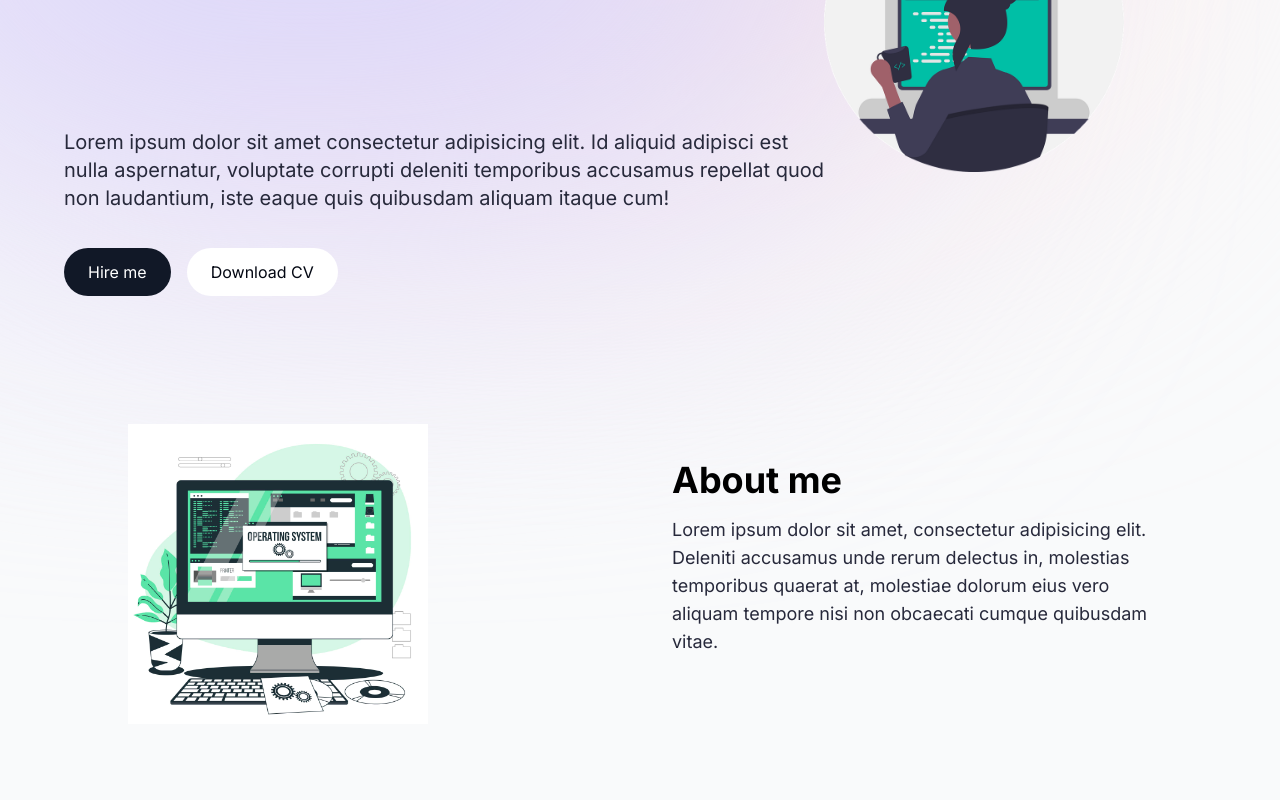
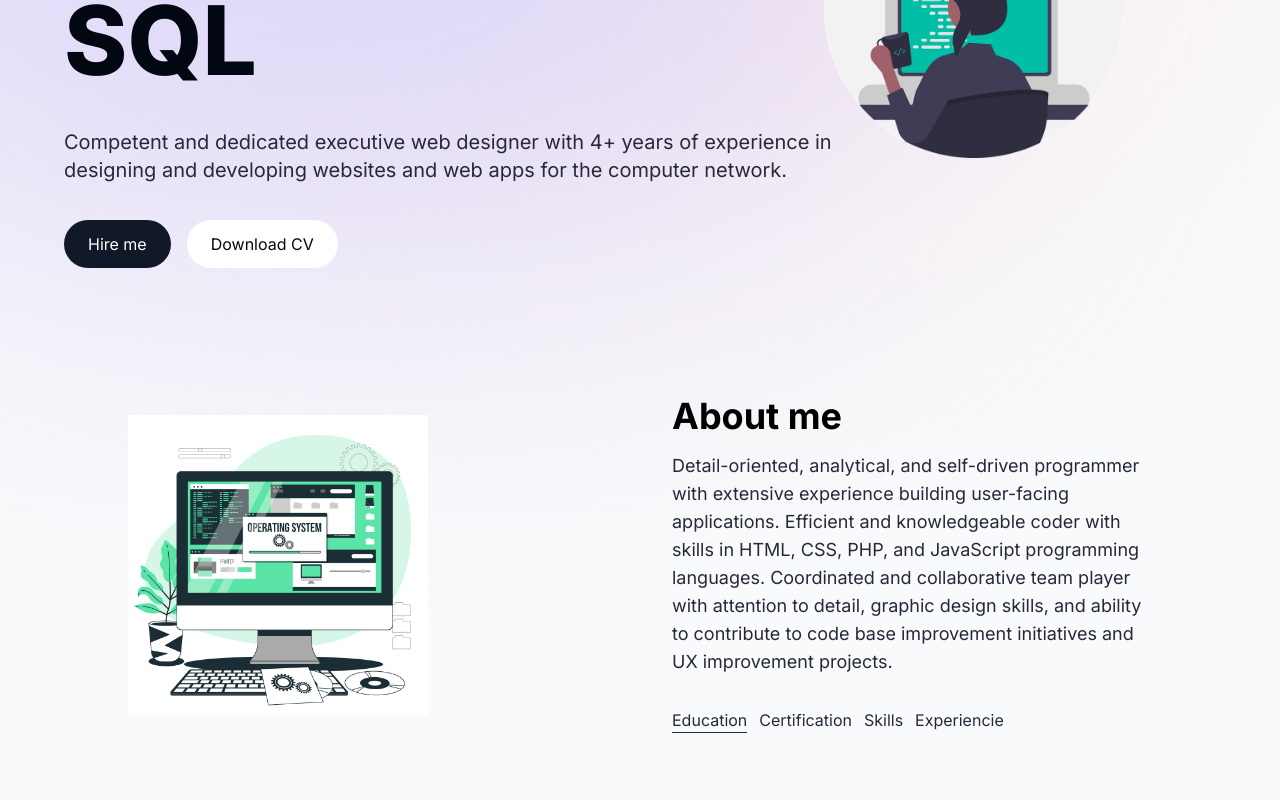
Before and after one commit to TGerzenstein/portfolioart, a Next.js app: page / in a window 1280 px wide. Shown: the part 360-1160 px from the top of the page. Built offline with nearby package versions, Linux system fonts and the light colour scheme.

Commit message:
updated components for hero section

```diff
--- a/src/app/components/AboutMe.tsx
+++ b/src/app/components/AboutMe.tsx
@@ -1,7 +1,31 @@
 import React from 'react';
 import Image from 'next/image';
+//import { useState, useTransition } from 'react';
+//import TabButton from './TabButton';
+
+
+type Course = {
+    selectTab: string;
+    active: boolean;
+    id: number;
+}
+
+
 
 function AboutMe() {
+
+  /* const [tab, setTab] = useState('education');
+  //Hook
+  const [isPending, startTransition] = useTransition()
+    */
+
+ /*  function handleSelectTab(nextTab) {
+      startTransition(() =>{
+        setTab(nextTab);
+
+    });
+  } */
+
   return (
     <section>
         <div className='text-black md:grid md:grid-cols-2 gap-8 items-center py-8 px-4 xl:gap-16 sm:py-16 xl:px-16'>
@@ -13,13 +37,27 @@ function AboutMe() {
           />
         <div>
           <h2 className='text-4xl font-bold text-black mb-4'>About me</h2>
-          <p className='text-base text-[#27293B] lg:text-lg'>Lorem ipsum dolor sit amet, consectetur adipisicing elit.
-             Deleniti accusamus unde rerum delectus in, molestias temporibus
-             quaerat at, molestiae dolorum eius vero aliquam tempore nisi
-             non obcaecati cumque quibusdam vitae.
+          <p className='text-base text-[#27293B] lg:text-lg'>
+            Detail-oriented, analytical, and self-driven programmer with extensive
+            experience building user-facing applications. Efficient and knowledgeable
+            coder with skills in HTML, CSS, PHP, and JavaScript programming languages.
+            Coordinated and collaborative team player with attention to detail,
+            graphic design skills, and ability to contribute to code base improvement
+            initiatives and UX improvement projects.
           </p>
           <div className='flex flex-row mt-8'>
+{/*            <TabButton selectTab={() => handleSelectTab("education")} active={tab === "education"}>
+            Education
+            </TabButton> */}
 
+            <span className='mr-3  text-[#27293B] hover:text-[#626577] border-b border-gray-800'>
+              Education</span>
+            <span className='mr-3  text-[#27293B] hover:text-[#626577]'>
+              Certification</span>
+            <span className='mr-3  text-[#27293B] hover:text-[#626577]'>
+              Skills</span>
+            <span className='mr-3  text-[#27293B] hover:text-[#626577]'>
+              Experiencie</span>
           </div>
         </div>
         </div>
--- a/src/app/components/Hero.tsx
+++ b/src/app/components/Hero.tsx
@@ -4,6 +4,7 @@ import React from 'react';
 import Image from 'next/image';
 
 import { TypeAnimation } from 'react-type-animation';
+
 
 function Hero() {
   return (
@@ -16,14 +17,13 @@ function Hero() {
             <br />
             <TypeAnimation
               sequence={[
-                // Same substring at the start will only be typed out once, initially
-                'Tatiana',
-                1000, // wait 1s before replacing "Mice" with "Hamsters"
+                'Emma',
+                1000,
                 'Web depeloper',
                 1000,
-                '',
+                'SQL developer',
                 1000,
-                '',
+                'Designer',
                 1000
               ]}
               wrapper="span"
@@ -33,11 +33,10 @@ function Hero() {
             />
             </span>
           </h1>
-          <p className='text-[#27293B] text-base sm:text-lg mb-6 lg:text-xl'>Lorem ipsum dolor sit amet
-           consectetur adipisicing elit. Id aliquid adipisci est nulla
-           aspernatur, voluptate corrupti deleniti temporibus
-            accusamus repellat quod non laudantium, iste eaque quis quibusdam
-            aliquam itaque cum!
+          <p className='text-[#27293B] text-base sm:text-lg mb-6 lg:text-xl'>
+            Competent and dedicated executive web designer with 4+ years of
+            experience in designing and developing websites and web apps for
+            the computer network.
           </p>
           <div>
             <button className='px-6 py-3 w-full sm:w-fit rounded-full mr-4 bg-gray-900 text-white
--- /dev/null
+++ b/src/app/components/TabButton.tsx
@@ -0,0 +1,22 @@
+import React from 'react'
+import { type ReactNode } from 'react';
+
+type InfoBoxProps = {
+  selectTab: string;
+  active: string;
+  children: ReactNode;
+}
+
+
+export default function TabButton({ active, selectTab, children}: InfoBoxProps) {
+
+  const buttonClasses = active ? 'text-blue border-b' : 'text-[#ADB7BE]'
+
+  return (
+       // <button onClick={selectTab}>
+          <p className={`mr-3  text-[#27293B] hover:text-[#626577]  ${buttonClasses}`}>
+            {children}
+          </p>
+      //  </button>
+  )
+}
--- /dev/null
+++ b/src/app/components/Test.tsx
@@ -0,0 +1,49 @@
+"use client";
+
+//import { useEffect } from 'react';
+
+import { useState } from "react";
+//import img from "../../../public/developer.png";
+import { StaticImageData } from "next/image";
+
+
+function Test() {
+
+  //const [ first, setfirst ] = useState("Hola....")
+  //const [ imagen, setMagen] = useState<StaticImageData| null>(null)
+/*
+  function sumar(a: number, b: number): number {
+
+
+    const resultado = a + b;
+    console.log('se muestra',resultado);
+    return resultado
+  }
+
+
+  const handleClick = (event: React.MouseEvent<HTMLButtonElement>) => {
+    setMagen(img);
+    setfirst("Imagen actualizada");
+    console.log(setfirst);
+  }*/
+
+
+/*
+  useEffect(() => {
+    sumar(4,6);
+  }, [])
+
+ */
+
+  return (
+          <section>
+            <p></p>
+            {/* {imagen && <img src={imagen.src} alt="Developer" />} */}
+            <button /*onClick={handleClick}*/>
+
+            </button>
+          </section>
+  )
+}
+
+export default Test
--- a/src/app/page.tsx
+++ b/src/app/page.tsx
@@ -3,6 +3,7 @@ import EmailSection from "./components/EmailSection";
 import Hero from "./components/Hero";
 import NavBar from "./components/NavBar";
 import Footer from "./components/Footer";
+import Test from "./components/Test";
 
 
 export default function Home() {
@@ -14,6 +15,7 @@ export default function Home() {
         <AboutMe />
         <EmailSection />
       </div>
+        <Test></Test>
         <Footer />
     </main>
   );
```
